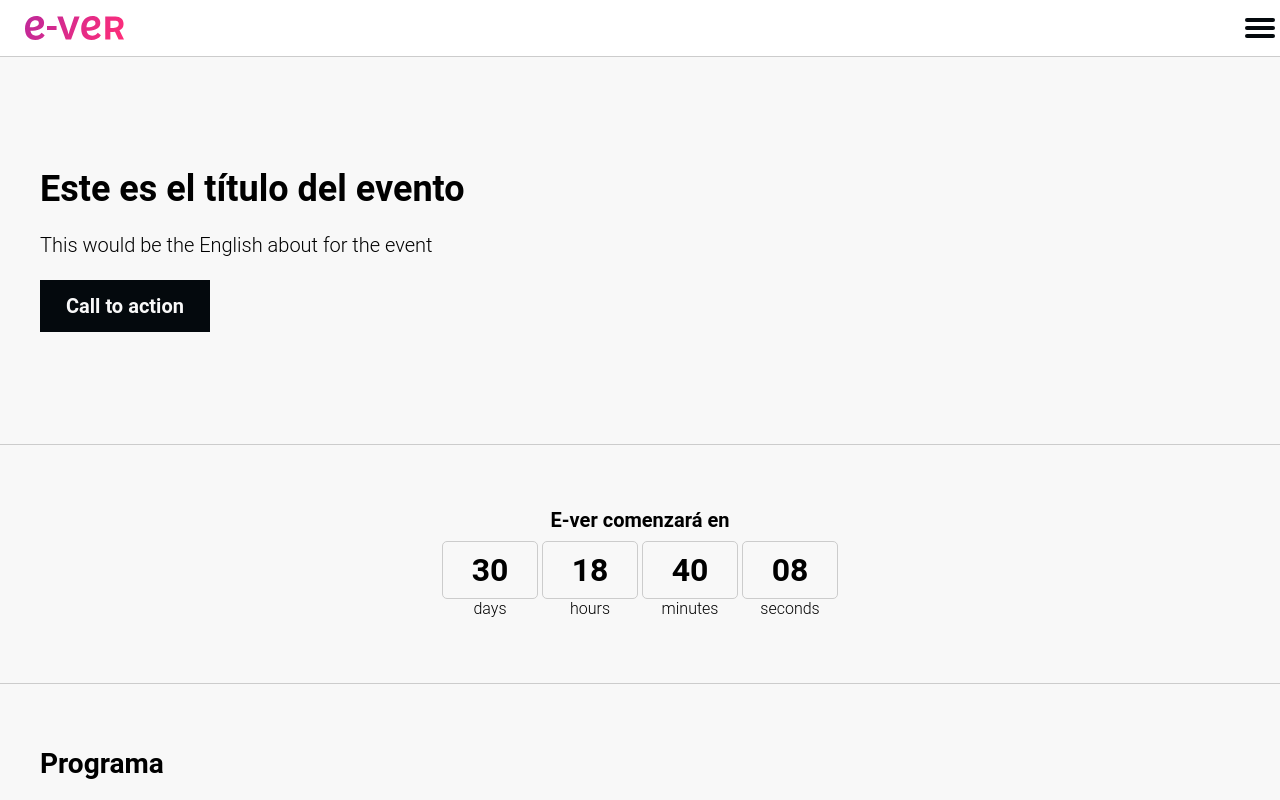
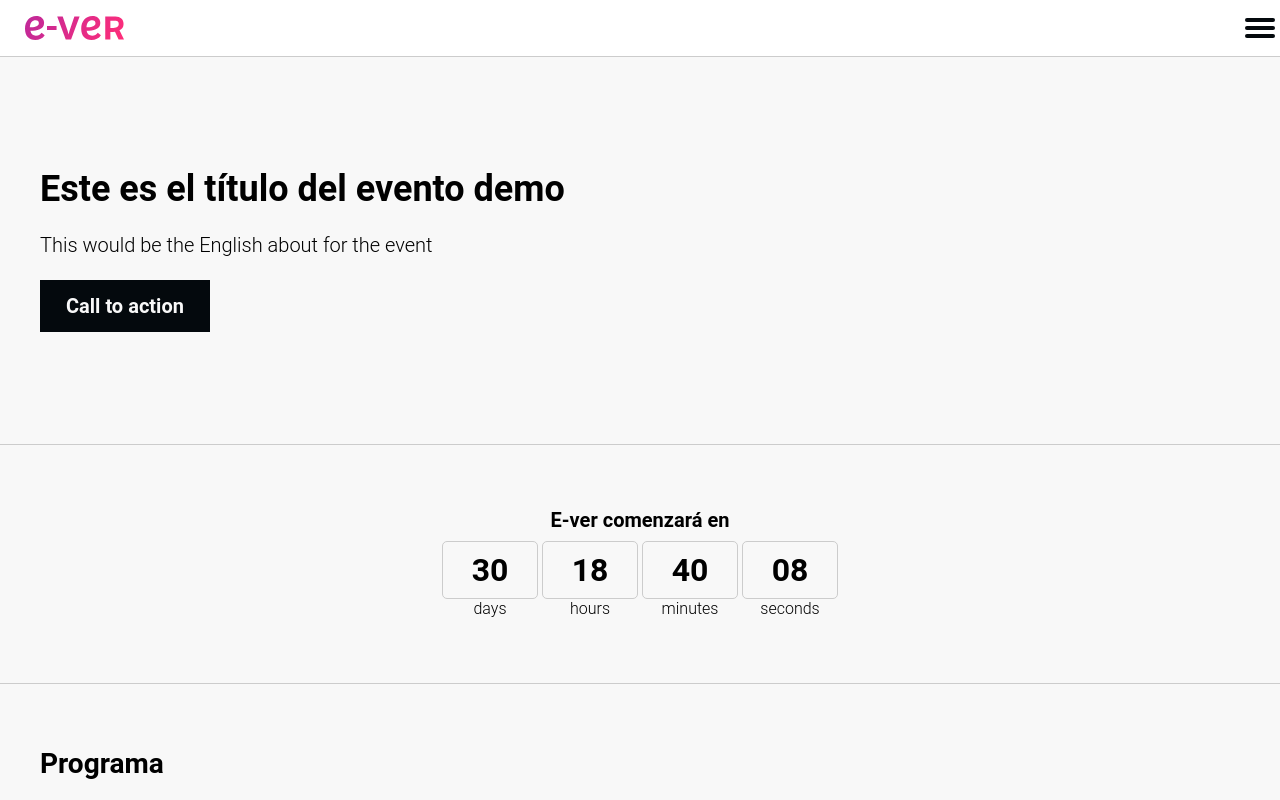
Before and after one commit to nayracoop/e-ver-core, a React (Create React App) app: page / in a window 1280 px wide. Shown: the top 800 px of the page. Built offline with nearby package versions, Linux system fonts and the light colour scheme.

Commit message:
Test frontend changes

```diff
--- a/src/components/sections/Header.jsx
+++ b/src/components/sections/Header.jsx
@@ -8,7 +8,7 @@ import About from '../snippets/About'
 const Header = () => {
   return (
     <Wrapper>
-      <Title>Este es el título del evento</Title>
+      <Title>Este es el título del evento demo</Title>
       <About />
       <Button href="#">Call to action</Button>
     </Wrapper>
```
